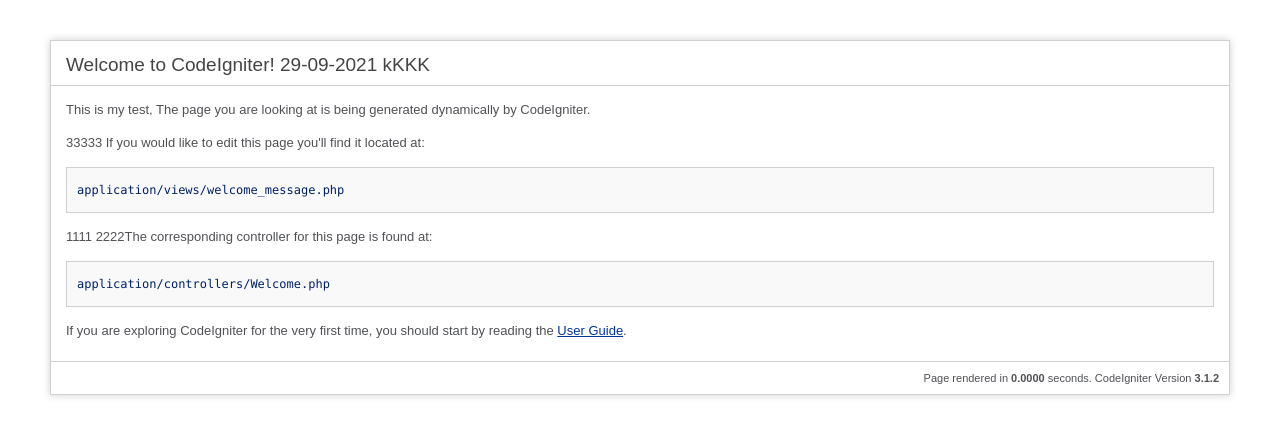
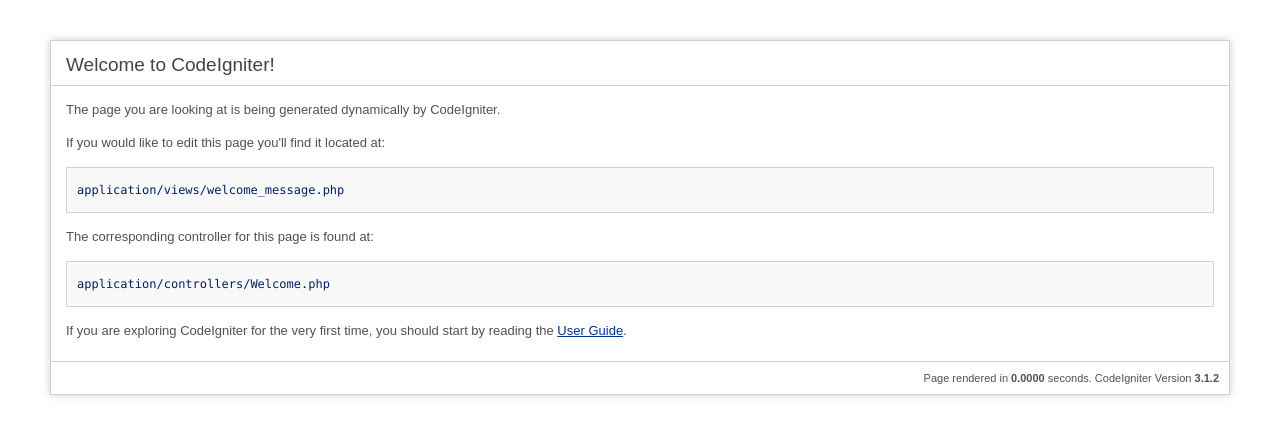
Before and after one commit to chearithy/ci_312, a CodeIgniter app: page /ci_312/ in a window 1280 px wide. Shown: the top 437 px of the page. Run offline with CodeIgniter, Linux system fonts and the light colour scheme.

Commit message:
5-Update welcome_message.php
<h1>Welcome to CodeIgniter! 29-09-2021 kKKK</h1>
<p>This is my test, The page you are looking at is being generated dynamically by CodeIgniter.</p>
<p>33333 If you would like to edit this page you'll find it located at:</p>
<p>1111 2222The corresponding controller for this page is found at:</p>

```diff
--- a/application/views/welcome_message.php
+++ b/application/views/welcome_message.php
@@ -68,15 +68,15 @@
 <body>
 
 <div id="container">
-	<h1>Welcome to CodeIgniter! 29-09-2021 kKKK</h1>
+	<h1>Welcome to CodeIgniter!</h1>
 
 	<div id="body">
-		<p>This is my test, The page you are looking at is being generated dynamically by CodeIgniter.</p>
+		<p>The page you are looking at is being generated dynamically by CodeIgniter.</p>
 
-		<p>33333 If you would like to edit this page you'll find it located at:</p>
+		<p>If you would like to edit this page you'll find it located at:</p>
 		<code>application/views/welcome_message.php</code>
 
-		<p>1111 2222The corresponding controller for this page is found at:</p>
+		<p>The corresponding controller for this page is found at:</p>
 		<code>application/controllers/Welcome.php</code>
 
 		<p>If you are exploring CodeIgniter for the very first time, you should start by reading the <a href="user_guide/">User Guide</a>.</p>
```
